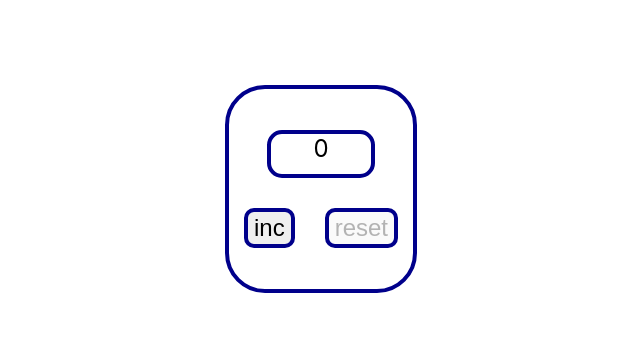
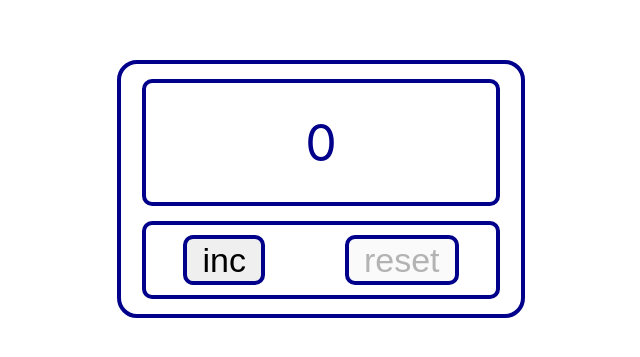
Before and after one commit to Saveliy-Georgiy/Counter2.0, a React (Create React App) app: page / in a window 1280 px wide. Shown: the part 111-468 px from the top of the page, without its empty margins (319-959 px from the left). Built offline with nearby package versions, Linux system fonts and the light colour scheme.

Commit message:
Added styles

```diff
--- a/src/App.css
+++ b/src/App.css
@@ -11,9 +11,10 @@
 }
 
 .counterWrapper {
-  height: 200px;
+    height: 250px;
+    width: 400px;
     border: 4px solid darkblue;
-  border-radius: 40px;
+    border-radius: 20px;
     display: flex;
     flex-direction: column;
     align-items: center;
@@ -23,5 +24,10 @@
 .buttonsWrapper {
     display: flex;
     flex-direction: row;
+    justify-content: center;
+    width: 350px;
+    border: 4px solid darkblue;
+    margin: 0 15px 15px 15px;
+    border-radius: 10px;
 
 }
--- a/src/components/Counter/Counter.module.css
+++ b/src/components/Counter/Counter.module.css
@@ -1,14 +1,17 @@
 .counterWrapper {
-    width: 100px;
-    height: 40px;
+    display: flex;
+    align-items: center;
+    width: 350px;
+    height: 200px;
     border: 4px solid darkblue;
-    border-radius: 15px;
+    border-radius: 10px;
     margin: 15px;
-    text-align: center;
-    font-size: 24px;
+    color: darkblue;
+    justify-content: center;
+    font-size: 50px;
 }
 
 .maxCounter {
-    font-size: 28px;
+    font-size: 60px;
     color: red;
 }
--- a/src/components/UniversalButton/UniversalButton.module.css
+++ b/src/components/UniversalButton/UniversalButton.module.css
@@ -1,8 +1,9 @@
 .buttonWrapper {
-    height: 40px;
+    height: 50px;
     border: 4px solid darkblue;
-    margin: 15px;
+    margin: 10px 40px 10px 40px;
     text-align: center;
-    font-size: 24px;
+    font-size: 34px;
     border-radius: 10px;
+    padding: 0 15px;
 }
```
Lines whose indentation alone changed are shown as unchanged.
